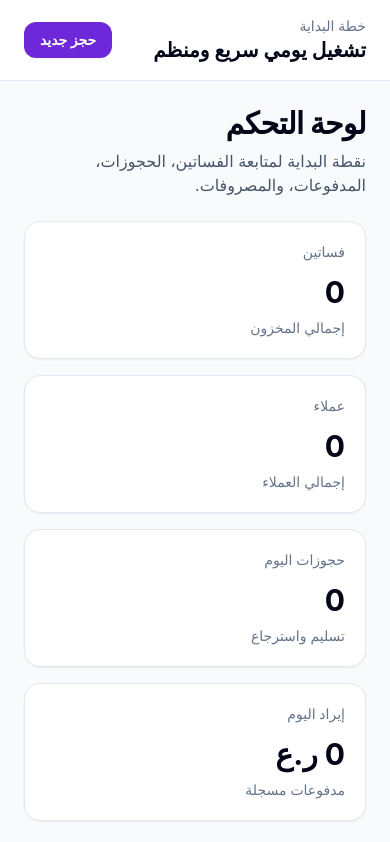
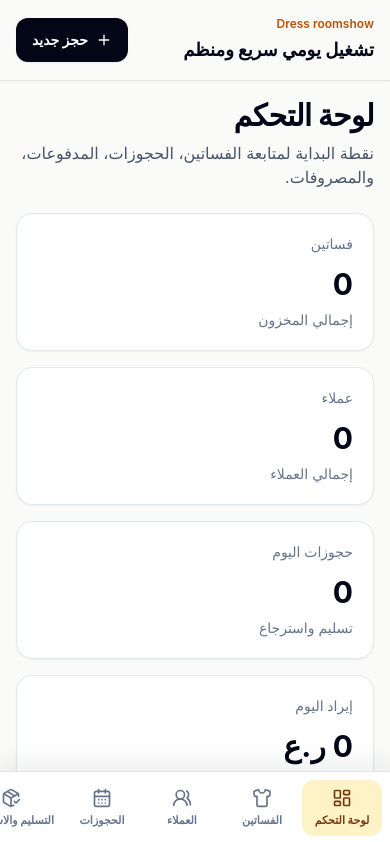
Before and after one commit to mohamedmasoud3030-tech/dress-roomshow, a React (Vite) app: page / in a window 390 px wide. Shown: the top 842 px of the page. Built offline with nearby package versions, Linux system fonts and the light colour scheme.

Commit message:
feat(ui): add responsive accessible app shell navigation

```diff
--- a/src/components/layout/AppLayout.tsx
+++ b/src/components/layout/AppLayout.tsx
@@ -1,57 +1,105 @@
-import { NavLink, Outlet } from 'react-router-dom';
+import {
+  BarChart3,
+  CalendarDays,
+  LayoutDashboard,
+  PackageCheck,
+  Plus,
+  ReceiptText,
+  Shirt,
+  UsersRound,
+  WalletCards,
+} from 'lucide-react';
+import { Link, NavLink, Outlet } from 'react-router-dom';
 
 const navigation = [
-  { to: '/', label: 'لوحة التحكم' },
-  { to: '/dresses', label: 'الفساتين' },
-  { to: '/customers', label: 'العملاء' },
-  { to: '/reservations', label: 'الحجوزات' },
-  { to: '/delivery-return', label: 'التسليم والاسترجاع' },
-  { to: '/payments', label: 'المدفوعات' },
-  { to: '/expenses', label: 'المصروفات' },
-  { to: '/reports', label: 'التقارير البسيطة' },
-];
+  { to: '/', label: 'لوحة التحكم', icon: LayoutDashboard },
+  { to: '/dresses', label: 'الفساتين', icon: Shirt },
+  { to: '/customers', label: 'العملاء', icon: UsersRound },
+  { to: '/reservations', label: 'الحجوزات', icon: CalendarDays },
+  { to: '/delivery-return', label: 'التسليم والاسترجاع', icon: PackageCheck },
+  { to: '/payments', label: 'المدفوعات', icon: WalletCards },
+  { to: '/expenses', label: 'المصروفات', icon: ReceiptText },
+  { to: '/reports', label: 'التقارير', icon: BarChart3 },
+] as const;
+
+const focusRing =
+  'focus-visible:outline-none focus-visible:ring-2 focus-visible:ring-amber-500 focus-visible:ring-offset-2';
 
 export function AppLayout() {
   return (
-    <div className="min-h-screen bg-slate-50 text-slate-950" dir="rtl">
-      <aside className="fixed inset-y-0 right-0 hidden w-72 border-l border-slate-200 bg-white p-5 shadow-sm lg:block">
-        <div className="mb-8">
-          <p className="text-sm text-slate-500">Dress roomshow</p>
-          <h1 className="text-2xl font-bold">إدارة محل الفساتين</h1>
+    <div className="min-h-screen bg-stone-50 text-slate-950" dir="rtl">
+      <aside className="fixed inset-y-0 right-0 hidden w-72 border-l border-slate-800 bg-slate-950 px-5 py-6 text-stone-100 shadow-xl lg:block">
+        <div className="mb-8 border-b border-slate-800 pb-6">
+          <p className="text-sm font-medium tracking-wide text-amber-300">Dress roomshow</p>
+          <h1 className="mt-2 text-2xl font-bold">إدارة محل الفساتين</h1>
+          <p className="mt-2 text-xs leading-6 text-slate-400">تشغيل يومي منظم للمخزون والحجوزات والتحصيل.</p>
         </div>
-        <nav className="space-y-2">
+
+        <nav aria-label="التنقل الرئيسي" className="space-y-2">
           {navigation.map((item) => (
             <NavLink
               key={item.to}
               to={item.to}
+              end={item.to === '/'}
               className={({ isActive }) =>
-                `block rounded-xl px-4 py-3 text-sm font-medium transition ${
-                  isActive ? 'bg-violet-100 text-violet-800' : 'text-slate-600 hover:bg-slate-100 hover:text-slate-950'
+                `flex min-h-12 items-center gap-3 rounded-xl px-4 py-3 text-sm font-semibold transition duration-200 ${focusRing} ${
+                  isActive
+                    ? 'bg-amber-300 text-slate-950 shadow-sm'
+                    : 'text-slate-300 hover:bg-slate-900 hover:text-stone-50'
                 }`
               }
             >
-              {item.label}
+              <item.icon aria-hidden="true" className="h-5 w-5 shrink-0" />
+              <span>{item.label}</span>
             </NavLink>
           ))}
         </nav>
       </aside>
 
-      <main className="min-h-screen lg:pr-72">
-        <header className="sticky top-0 z-10 border-b border-slate-200 bg-white/90 px-6 py-4 backdrop-blur">
-          <div className="flex items-center justify-between gap-4">
+      <main className="min-h-screen pb-24 lg:pr-72 lg:pb-0">
+        <header className="sticky top-0 z-20 border-b border-stone-200 bg-stone-50/95 px-4 py-4 shadow-sm backdrop-blur sm:px-6">
+          <div className="mx-auto flex max-w-7xl items-center justify-between gap-4">
             <div>
-              <p className="text-sm text-slate-500">خطة البداية</p>
-              <h2 className="text-xl font-semibold">تشغيل يومي سريع ومنظم</h2>
+              <p className="text-xs font-semibold text-amber-700">Dress roomshow</p>
+              <h2 className="mt-1 text-lg font-bold text-slate-950 sm:text-xl">تشغيل يومي سريع ومنظم</h2>
             </div>
-            <button className="rounded-xl bg-violet-700 px-4 py-2 text-sm font-semibold text-white shadow-sm hover:bg-violet-800">
-              حجز جديد
-            </button>
+            <Link
+              to="/reservations"
+              className={`inline-flex min-h-11 items-center justify-center gap-2 rounded-xl bg-slate-950 px-4 py-2 text-sm font-bold text-white shadow-sm transition duration-200 hover:bg-slate-800 ${focusRing}`}
+            >
+              <Plus aria-hidden="true" className="h-4 w-4" />
+              <span>حجز جديد</span>
+            </Link>
           </div>
         </header>
-        <div className="p-6">
+
+        <div className="mx-auto max-w-7xl p-4 sm:p-6">
           <Outlet />
         </div>
       </main>
+
+      <nav
+        aria-label="التنقل الرئيسي للموبايل"
+        className="fixed inset-x-0 bottom-0 z-30 border-t border-stone-200 bg-white/95 shadow-[0_-8px_24px_rgba(15,23,42,0.08)] backdrop-blur lg:hidden"
+      >
+        <div className="flex overflow-x-auto px-2 py-2">
+          {navigation.map((item) => (
+            <NavLink
+              key={item.to}
+              to={item.to}
+              end={item.to === '/'}
+              className={({ isActive }) =>
+                `flex min-h-14 min-w-20 shrink-0 flex-col items-center justify-center gap-1 rounded-xl px-2 py-1 text-[11px] font-bold transition duration-200 ${focusRing} ${
+                  isActive ? 'bg-amber-100 text-amber-900' : 'text-slate-500 hover:bg-stone-100 hover:text-slate-950'
+                }`
+              }
+            >
+              <item.icon aria-hidden="true" className="h-5 w-5" />
+              <span className="whitespace-nowrap">{item.label}</span>
+            </NavLink>
+          ))}
+        </div>
+      </nav>
     </div>
   );
 }
```
